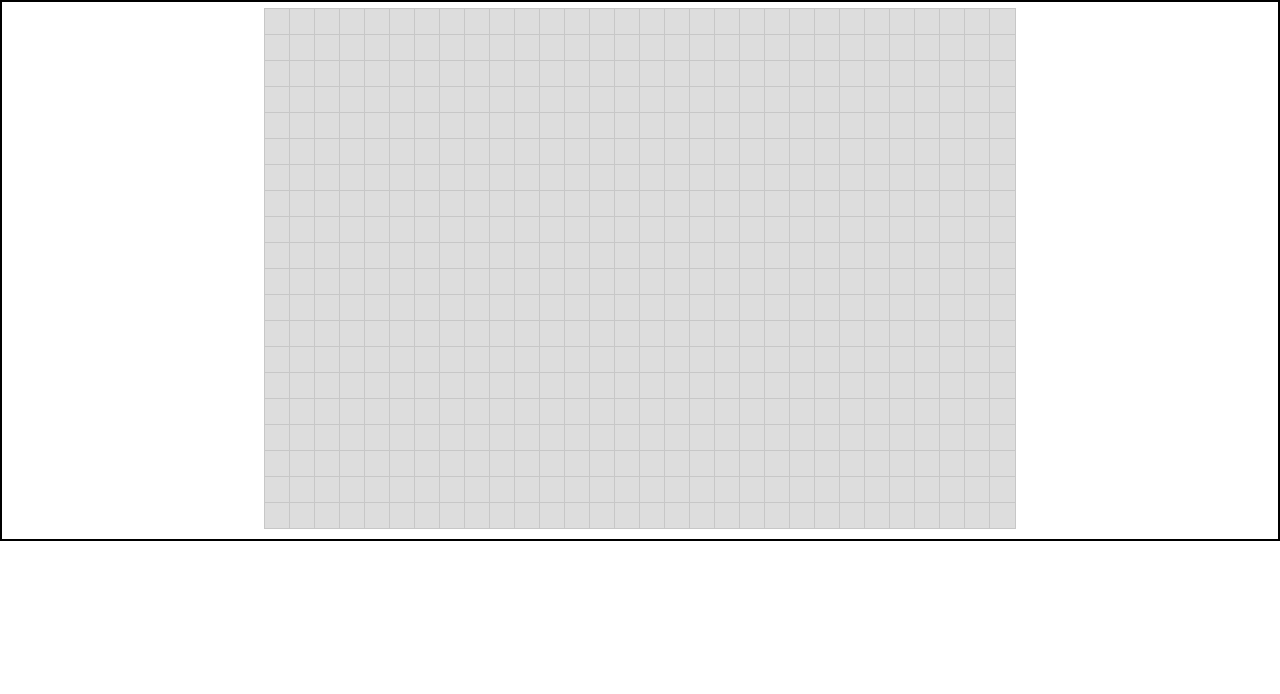
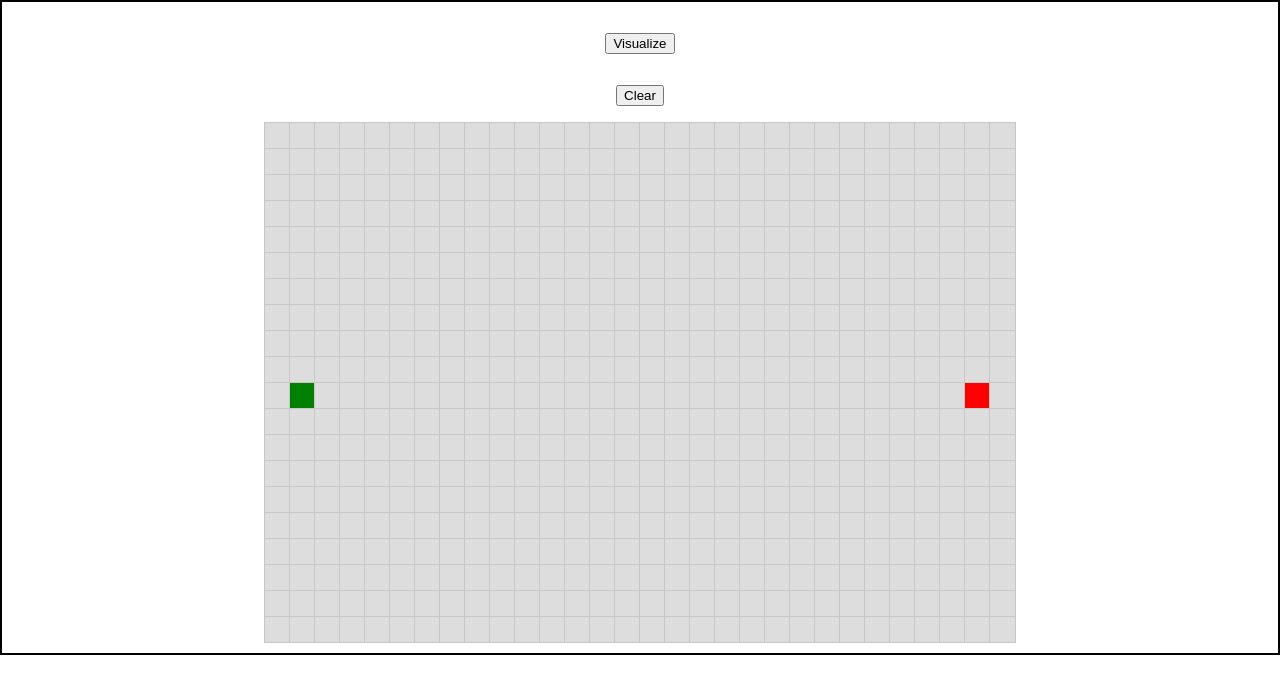
Before and after one commit to MoNouri97/a-star, a React (Create React App) app: page / in a window 1280 px wide. Shown: the top 694 px of the page. Built offline with nearby package versions, Linux system fonts and the light colour scheme.

Commit message:
basic algorithm and animation

```diff
--- a/src/components/Algorithm/A*.tsx
+++ b/src/components/Algorithm/A*.tsx
@@ -1,27 +1,69 @@
 import { INode } from '../grid/node/NodeInterface';
 
-export const aStar = (grid: INode[][], start: INode, end: INode) => {
+const COST = 10;
+const DIAG_COST = 14;
+
+const delay = 100;
+export const aStar = (
+	grid: INode[][],
+	start: INode,
+	end: INode,
+	setGrid: {
+		(value: import('react').SetStateAction<INode[][]>): void;
+		(arg0: INode[][]): void;
+	},
+) => {
 	const height = grid.length;
 	const width = grid[0].length;
 
 	let open: INode[] = [];
 	let closed: INode[] = [];
 	let current: INode;
+	let path: INode[] = [];
 
+	start.gCost = 0;
 	open.push(start);
 
+	while (open.length > 0) {
 		// get node with lowest fCost
 		sortByFCost(open);
 		let lowestFCost = open.pop();
 		if (lowestFCost === undefined) return;
 		current = lowestFCost;
+		current.type = 'closed';
+		grid[current.row][current.col].type = 'closed';
+
 		closed = [...closed, current];
-
+		//track open and close
+		path = [...path, current];
 		if (current.col === end.col && current.row === end.row) {
-		return closed;
+			return path;
 		}
 		let neighbors = getNeighbors(current.row, current.col, height, width);
+
+		neighbors.forEach((neighbor, idx) => {
+			const neighborNode = grid[neighbor.row][neighbor.col];
+			if (neighborNode.type === 'wall' || neighborNode.type === 'closed')
+				return;
+
+			const newGCost = current.gCost + distanceTo(neighborNode, current);
+
+			if (neighborNode.gCost > newGCost) {
+				neighborNode.gCost = newGCost;
+				neighborNode.hCost = distanceTo(neighborNode, end);
+				neighborNode.fCost = neighborNode.gCost + neighborNode.hCost;
+				neighborNode.previous = { row: current.row, col: current.col };
+				if (neighborNode.type !== 'open') {
+					neighborNode.type = 'open';
+					grid[neighborNode.row][neighborNode.col].type = 'open';
+					open.push(neighborNode);
+					// path = [...path, neighborNode];
+				}
+			}
+		});
+	}
 };
+
 const sortByFCost = (open: INode[]) => {
 	/**
 	 * sorting by fCost , if equal by hCost
@@ -43,11 +85,24 @@ const getNeighbors = (
 	for (let i = -1; i < 2; i++) {
 		for (let j = -1; j < 2; j++) {
 			if (i === 0 && j === 0) continue;
-			if (row + i >= height && row + i < 0) continue;
-			if (col + j >= width && row + j < 0) continue;
+			if (row + i >= height || row + i < 0) continue;
+			if (col + j >= width || col + j < 0) continue;
 			list = [...list, { row: row + i, col: col + j }];
 		}
 	}
 
 	return list;
 };
+
+const distanceTo = (node: INode, end: INode) => {
+	const rowDifference = Math.abs(node.row - end.row);
+	const colDifference = Math.abs(node.col - end.col);
+
+	/**
+	 * if x > y : 14y + 10(x - y)
+	 */
+	if (rowDifference > colDifference)
+		return DIAG_COST * colDifference + COST * (rowDifference - colDifference);
+
+	return DIAG_COST * rowDifference + COST * (colDifference - rowDifference);
+};
--- a/src/components/grid/Grid.css
+++ b/src/components/grid/Grid.css
@@ -9,3 +9,8 @@
 	display: block;
 	margin: -3px;
 }
+
+.btn-row {
+	padding: 10px;
+	margin: 10px;
+}
--- a/src/components/grid/Grid.tsx
+++ b/src/components/grid/Grid.tsx
@@ -3,6 +3,7 @@ import React, { useState } from 'react';
 import './Grid.css';
 import { Node } from './node/Node';
 import { INode } from './node/NodeInterface';
+import { aStar } from '../Algorithm/A*';
 
 // grid size
 const W = 30;
@@ -16,6 +17,8 @@ export const Grid = () => {
 			const currentRow = [];
 			for (let col = 0; col < W; col++) {
 				currentRow.push(createNode(row, col));
+				if (row === H / 2 && col === 1) currentRow[col].type = 'start';
+				if (row === H / 2 && col === W - 2) currentRow[col].type = 'end';
 			}
 			grid.push(currentRow);
 		}
@@ -26,7 +29,7 @@ export const Grid = () => {
 		const node: INode = {
 			col,
 			row,
-			type: '', // [wall,visited (closed), calculated (open) , '' (basic)]
+			type: '', // [wall,visited (closed), calculated (open) , '' (basic),start,end]
 			gCost: Infinity,
 			hCost: Infinity,
 			fCost: Infinity,
@@ -53,6 +56,8 @@ export const Grid = () => {
 
 	// state
 	const [grid, setGrid] = useState(getInitialGrid());
+	const [start, setStart] = useState(grid[H / 2][1]);
+	const [end, setEnd] = useState(grid[H / 2][W - 2]);
 	const [mouseIsPressed, setMouseIsPressed] = useState(false);
 
 	// events
@@ -68,6 +73,66 @@ export const Grid = () => {
 
 		toggleWall(row, col);
 	};
+	const handleVisualize = () => {
+		const path = aStar([...grid], start, end, setGrid);
+
+		if (path === undefined) {
+			return;
+		}
+		const shortestPath = constructPath(path[path.length - 1]);
+
+		let finalDelay = 0;
+		setGrid(
+			grid.map((gRow) =>
+				gRow.map((gNode) => {
+					const res = inPath(gNode, path);
+					if (res !== null) {
+						gNode.type = res.type + '';
+						gNode.delay = res.delay;
+						gNode.previous = res.previous;
+						finalDelay = res.delay > finalDelay ? res.delay : finalDelay;
+					}
+					return gNode;
+				}),
+			),
+		);
+		setTimeout(() => {
+			setGrid(
+				grid.map((gRow) =>
+					gRow.map((gNode) => {
+						const i = shortestPath.indexOf(gNode);
+						if (i > -1) {
+							gNode.type = 'path';
+							gNode.delay = i * 100;
+						}
+						return gNode;
+					}),
+				),
+			);
+		}, finalDelay + 500);
+	};
+	const inPath = (node: INode, path: INode[]) => {
+		for (let i = 0; i < path.length; i++) {
+			const n = path[i];
+			if (n.col === node.col && n.row === node.row)
+				return { previous: n.previous, type: n.type, delay: i * 50 };
+		}
+		return null;
+	};
+	const constructPath = (node: INode) => {
+		let path = [node];
+		let current = path[0];
+		while (current != start) {
+			const parent = current.previous;
+			if (parent === null) {
+				return path;
+			}
+			current = grid[parent.row][parent.col];
+			path = [current, ...path];
+			console.log(current.row, current.col);
+		}
+		return path;
+	};
 
 	return (
 		<div
@@ -75,6 +140,18 @@ export const Grid = () => {
 			onMouseUp={handleMouseUpOrLeave}
 			onMouseLeave={handleMouseUpOrLeave}
 		>
+			<div className='btn-row'>
+				<button onClick={handleVisualize}>Visualize</button>
+			</div>
+			<div className='btn-row'>
+				<button
+					onClick={() => {
+						setGrid(getInitialGrid());
+					}}
+				>
+					Clear
+				</button>
+			</div>
 			{grid.map((row, i) => (
 				<div className='row' key={i}>
 					{row.map((node, j) => {
--- a/src/components/grid/node/Node.tsx
+++ b/src/components/grid/node/Node.tsx
@@ -18,6 +18,7 @@ export const Node: React.FC<Props> = ({
 }) => {
 	return (
 		<div
+			style={data.delay ? { animationDelay: data.delay + 'ms' } : {}}
 			className={`node ${data.type}`}
 			onMouseDown={() => mouseDown(data.row, data.col)}
 			onMouseUp={() => mouseUp()}
--- a/src/components/grid/node/NodeInterface.tsx
+++ b/src/components/grid/node/NodeInterface.tsx
@@ -6,4 +6,5 @@ export interface INode {
 	hCost: number;
 	fCost: number;
 	previous: { row: number; col: number } | null;
+	delay?: number | string;
 }
--- a/src/components/grid/node/node.css
+++ b/src/components/grid/node/node.css
@@ -4,6 +4,7 @@
 	outline: 1px solid #c7c7c7;
 	background: #dddddd;
 	display: inline-block;
+	transition: all 0.2s ease-out;
 }
 .wall {
 	background: #181818;
@@ -12,9 +13,63 @@
 	z-index: 2;
 	animation: yourAnimation 0.2s ease-out 0s 1 normal forwards;
 }
+.start {
+	background: green !important;
+}
+
+.end {
+	background: red !important;
+}
+
+.closed {
+	animation: visitedAnimation 0.5s ease-out;
+	animation-iteration-count: 1;
+	animation-direction: normal;
+	animation-fill-mode: forwards;
+}
+.path {
+	animation: shortestPath 0.2s ease-out;
+	animation-iteration-count: 1;
+	animation-direction: normal;
+	animation-fill-mode: forwards;
+}
+/* .open {
+	animation: openAnim 0.2s ease-out;
+	animation-iteration-count: 1;
+	animation-direction: normal;
+	animation-fill-mode: forwards;
+} */
 
 /* Copy this @keyframes block to your CSS*/
 @keyframes yourAnimation {
+	0.0% {
+		transform: scale(1.2);
+	}
+
+	50% {
+		transform: scale(1.35);
+	}
+	100% {
+		transform: scale(1);
+	}
+}
+@keyframes closedAnim {
+	0.0% {
+		transform: scale(1);
+		background: #dddddd;
+		border-radius: 100px;
+	}
+
+	50% {
+		transform: scale(1.35);
+	}
+	100% {
+		transform: scale(1);
+		background: crimson;
+		border-radius: 0px;
+	}
+}
+@keyframes pathAnim {
 	0.0% {
 		transform: scale(1);
 	}
@@ -24,10 +79,58 @@
 	}
 	100% {
 		transform: scale(1);
+		background: rgb(238, 255, 0);
+	}
+}
+@keyframes openAnim {
+	0.0% {
+		transform: scale(1);
+		background: #dddddd;
+	}
+
+	50% {
+		transform: scale(1.35);
+	}
+	100% {
+		transform: scale(1);
+		background: rgb(0, 162, 255);
 	}
 }
 
-/* Add the animation: property to whichever element you want to animate */
-#elementToAnimate {
-	animation: yourAnimation 0.5s ease 0s 1 normal forwards;
+@keyframes visitedAnimation {
+	0% {
+		transform: scale(0.3);
+		background-color: rgba(0, 0, 66, 0.75);
+		border-radius: 100%;
+	}
+
+	50% {
+		background-color: rgba(17, 104, 217, 0.75);
+	}
+
+	75% {
+		transform: scale(1.2);
+		background-color: rgba(0, 217, 159, 0.75);
+	}
+
+	100% {
+		transform: scale(1);
+		background-color: rgba(0, 190, 218, 0.75);
+	}
 }
+@keyframes shortestPath {
+	0% {
+		transform: scale(0.6);
+		background-color: rgb(255, 254, 106);
+	}
+
+	50% {
+		transform: scale(1.2);
+		background-color: rgb(255, 254, 106);
+	}
+
+	100% {
+		transform: scale(1);
+		background-color: rgb(255, 254, 106);
+	}
+}
```
Lines whose indentation alone changed are shown as unchanged.
